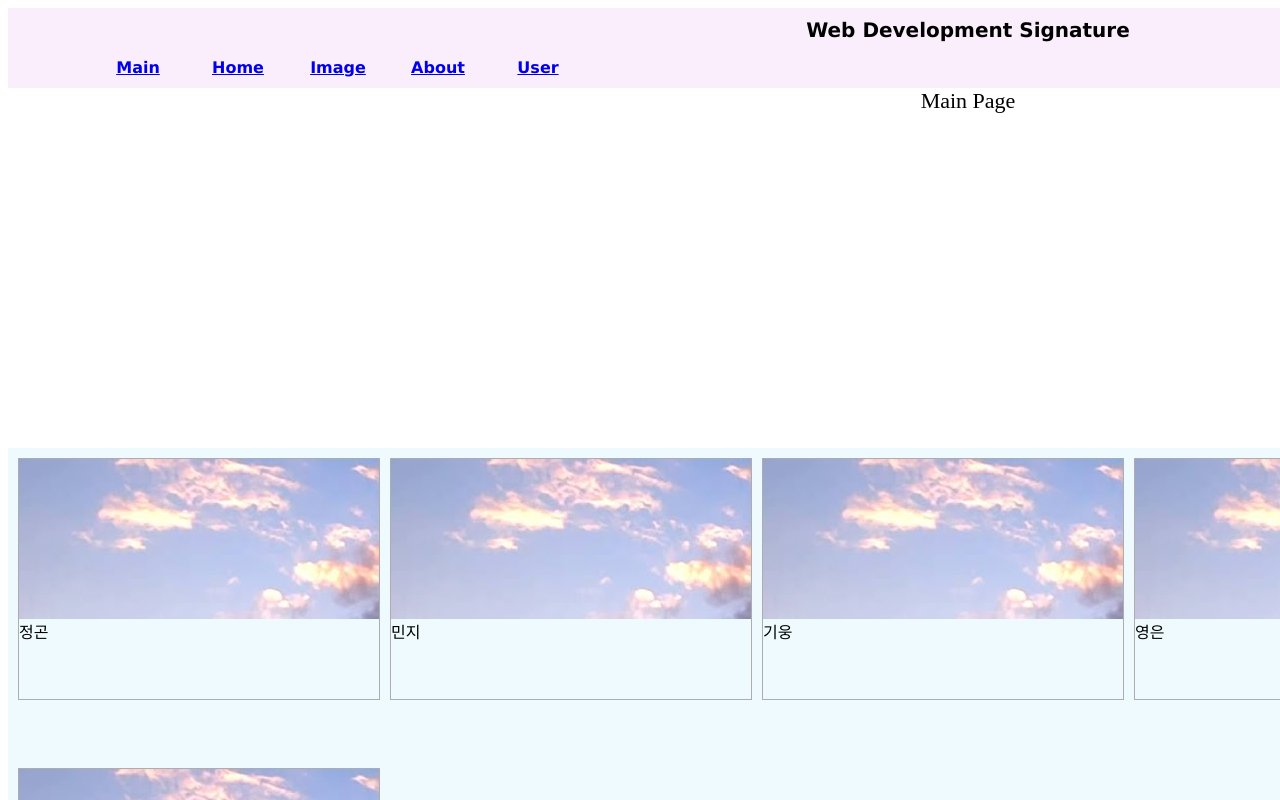
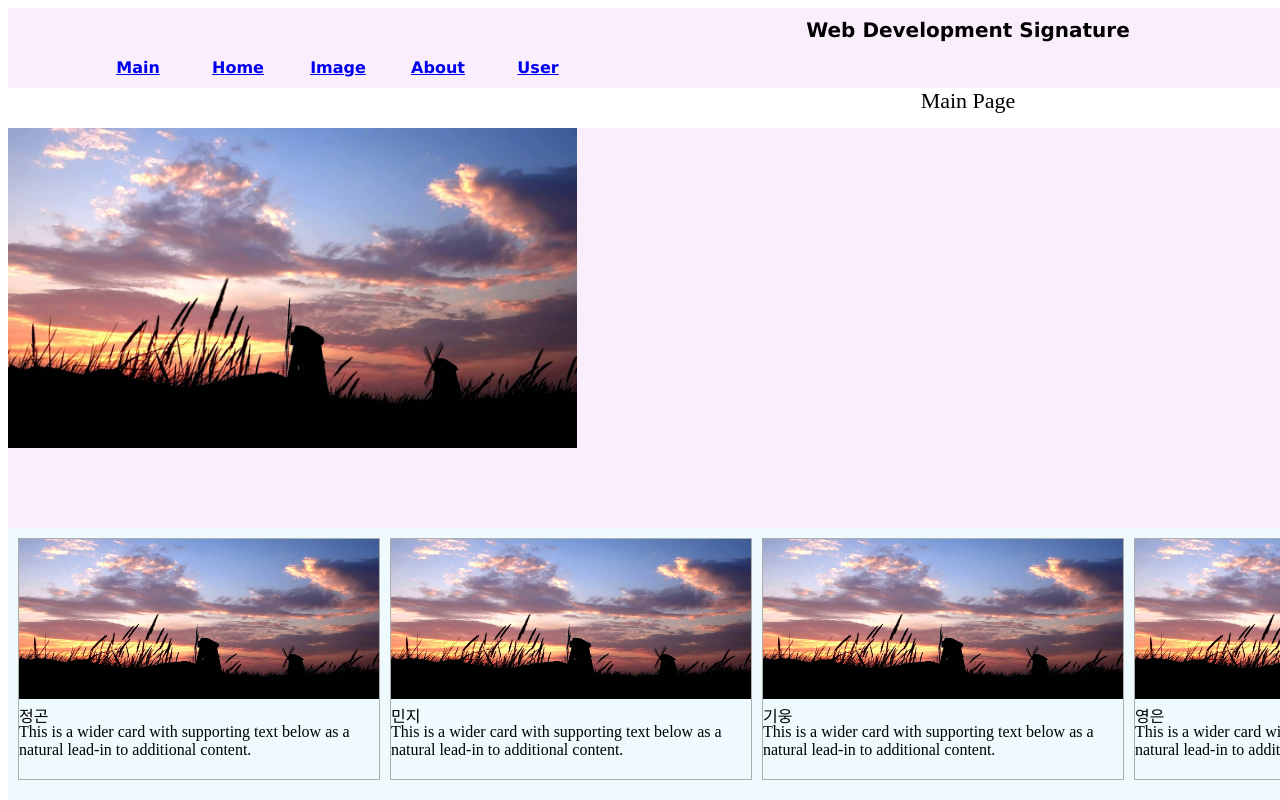
Before and after one commit to haydenbang/wds-client, a React (Create React App) app: page /main in a window 1280 px wide. Shown: the top 800 px of the page. Built offline with nearby package versions, Linux system fonts and the light colour scheme; the HTML template or start-up script is replaced by a standard one.

Commit message:
[SPRINT1][Hayden] TEST Main 수정

```diff
--- a/src/pages/main/Main.css
+++ b/src/pages/main/Main.css
@@ -10,11 +10,13 @@
 }
 
 .wds-main__header {
-    height: 320px;
+    height: 400px;
+    background-color: #FBEEFC;
 }
 
 .wds-main__key-visual {
-    background-image: url("/public/images/main__keyvisual.jpg");
+    height: 320px;
+    text-align: center;
 }
 
 .wds-main__body {
--- a/src/pages/main/Main.js
+++ b/src/pages/main/Main.js
@@ -18,12 +18,12 @@ class Main extends Component {
       <div className="wds-main-wrapper">
         <div className="wds-main__title">Main Page</div>
         <div className="wds-main__header">
-          <div className="wds-main__key-visual" />
+          <img className="wds-main__key-visual" src="/images/main__keyvisual.jpg" alt="main__keyvisual" />
         </div>
         <div className="wds-main__body">
           <div className="wds-main__body-container">
             {
-              defaultOwners.map((user, index) => (<UserCardItem key={`${index}_user`} name={user.name} desc={user.description} />))
+              defaultOwners.map((user, index) => (<UserCardItem key={`${index}_user`} name={user.name} description={user.description} />))
             }
           </div>
         </div>
--- a/src/shared/user/UserCardItem.css
+++ b/src/shared/user/UserCardItem.css
@@ -9,8 +9,6 @@
 .wds-card-item__user-info-thumbnail {
     width: 360px;
     height: 160px;
-    background-image: url("/public/images/main__keyvisual.jpg");
-    background-repeat: no-repeat;
 }
 
 .wds-card-item__user-info-container {
--- a/src/shared/user/UserCardItem.js
+++ b/src/shared/user/UserCardItem.js
@@ -8,7 +8,7 @@ class UserCardItem extends Component {
     const { name, description } = this.props;
     return (
       <div className="wds-card-item__wrapper">
-        <div className="wds-card-item__user-info-thumbnail" />
+        <img src="/images/main__keyvisual.jpg" alt="main__keyvisual" className="wds-card-item__user-info-thumbnail" />
         <div className="wds-card-item__user-info-container">
           <div className="wds-card-item__user-info-name">{name}</div>
           <div className="wds-card-item__user-info-nick-name">{description}</div>
```
